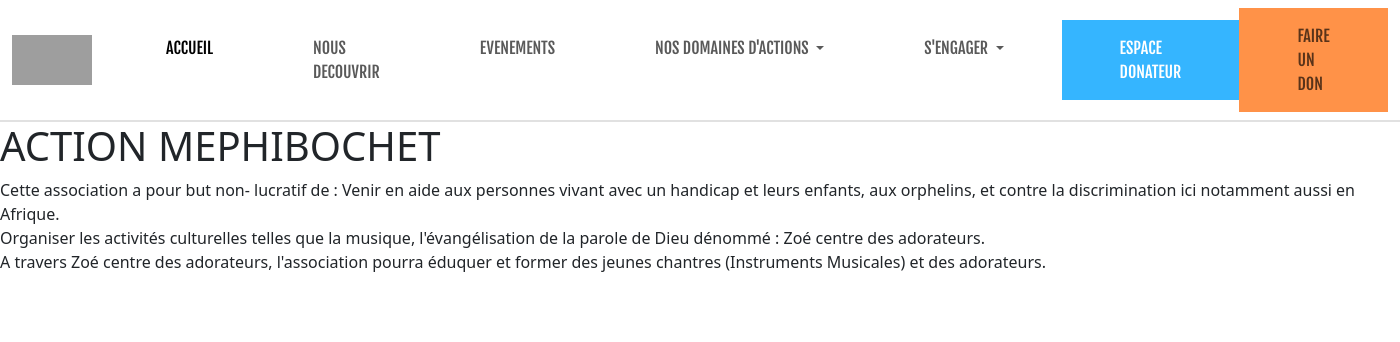
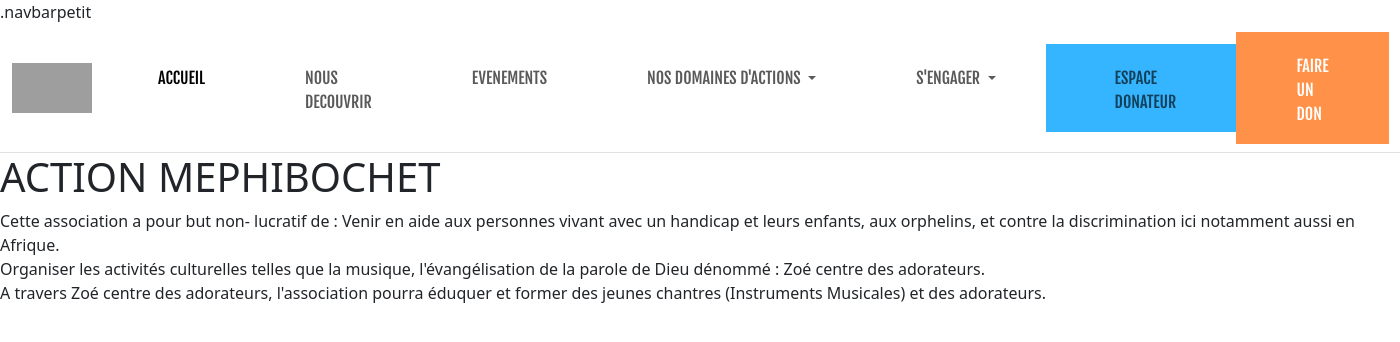
Before and after one commit to idbaali/AM, a PHP site: page / in a window 1400 px wide. Shown: the top 342 px of the page. Run offline with PHP 8.4, Linux system fonts and the light colour scheme; grey boxes are pictures that could not be loaded.

Commit message:
navbarpro

```diff
--- a/assets/css/style.css
+++ b/assets/css/style.css
@@ -5,7 +5,8 @@ body {
 }
 
 nav {
-    border-bottom: 2px solid #2222;
+    border-bottom: 1px solid #2222;
+
 }
 
 nav ul li {
@@ -14,6 +15,7 @@ nav ul li {
     font-family: 'Fjalla One', sans-serif;
     font-weight: 300;
     /* font-family: 'Poppins', sans-serif; */
+
 }
 
 nav ul.espace {
@@ -24,6 +26,15 @@ nav ul.espace {
 nav ul.espace2 {
     background-color: #ff9248;
 
+}
+
+nav ul li.donateur {
+    padding: 10px 10px 10px 19px;
+    /* margin-right: 2px; */
+}
+
+nav ul li.don {
+    padding: 10px;
 }
 
 nav ul li.don a {
--- a/structures/front/composents/navbar.php
+++ b/structures/front/composents/navbar.php
@@ -1,3 +1,4 @@
+.navbarpetit
 <nav class="navbar navbar-expand-lg">
     <div class="container-fluid">
         <a class="navbar-brand" href="/"><img class="logo" src="assets/images/amlogo.jpg" alt="Action Mephi"></a>
@@ -6,7 +7,7 @@
             <span class="navbar-toggler-icon"></span>
         </button>
         <div class="collapse navbar-collapse" id="navbarSupportedContent">
-            <ul class="navbar-nav me-auto mb-2 mb-lg-0 p-2">
+            <ul class="navbar-nav me-auto mb-lg-0 pt-1">
                 <li class="nav-item">
                     <a class="nav-link active" aria-current="page" href="/">ACCUEIL</a>
                 </li>
@@ -18,7 +19,7 @@
                 </li>
 
                 <li class="nav-item dropdown">
-                    <a class="nav-link dropdown-toggle" href="nos-domaines-actions" role="button" data-bs-toggle="dropdown" aria-expanded="false">
+                    <a class="nav-link dropdown-toggle" href="nos-domaines-d-actions" role="button" data-bs-toggle="dropdown" aria-expanded="false">
                         NOS DOMAINES D'ACTIONS
                     </a>
                     <ul class="dropdown-menu">
@@ -32,7 +33,7 @@
                 </li>
 
                 <li class="nav-item dropdown">
-                    <a class="nav-link dropdown-toggle" href="s-enganger" role="button" data-bs-toggle="dropdown" aria-expanded="false">
+                    <a class="nav-link dropdown-toggle" href="s-engager" role="button" data-bs-toggle="dropdown" aria-expanded="false">
                         S'ENGAGER
                     </a>
                     <ul class="dropdown-menu">
@@ -49,18 +50,18 @@
                 </li>
             </ul>
 
-            <ul class="navbar-nav me-auto mb-2 mb-lg-0 p-2 espace">
+            <ul class="navbar-nav me-auto mb-lg-0 espace pt-1">
 
 
-                <li class="nav-item don">
-                    <a class="nav-link" href="espace-donateur">
+                <li class="nav-item donateur">
+                    <a class="nav-link " href="espace-donateur">
                         ESPACE DONATEUR
                     </a>
                 </li>
             </ul>
 
-            <ul class="navbar-nav me-auto mb-2 mb-lg-0 p-2 espace2">
-                <li class="nav-item">
+            <ul class="navbar-nav me-auto mb-lg-0 espace2 pt-1">
+                <li class="nav-item don">
                     <a class="nav-link" href="https://paypal.me/actionMephi?country.x=FR&locale.x=fr_FR">FAIRE UN DON</a>
                 </li>
             </ul>
```
Also changed, not shown: index.php (+52 -17 lines), structures/front/pages/faq.php (added), structures/front/pages/nosdomainesdaction.php (added), structures/front/pages/nosdomainesdesaction.php (deleted), structures/front/pages/portailactionmephi.php (added), structures/front/pages/presse.php (added), structures/front/pages/sinscrirealanewsletter.php (added).
